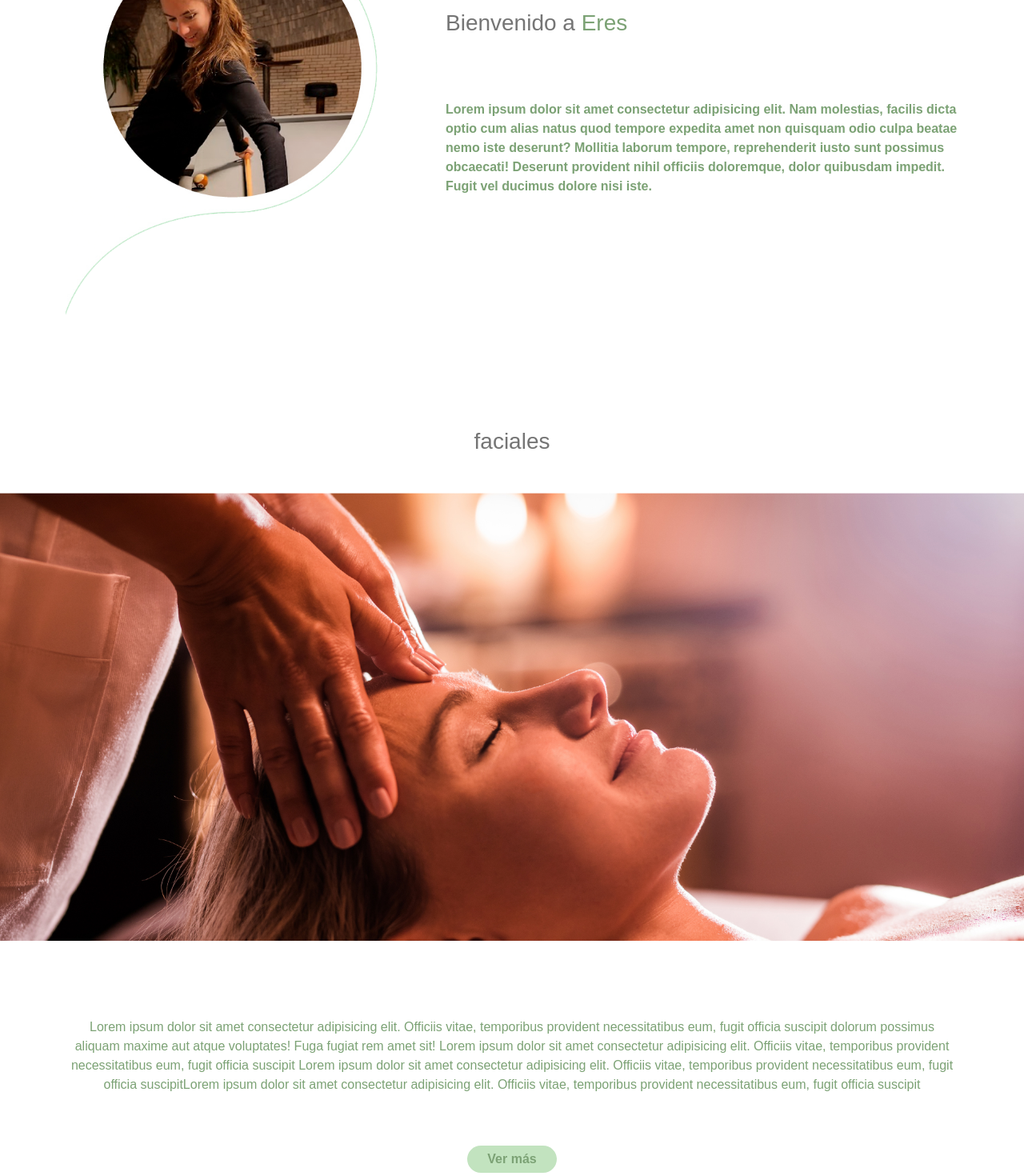
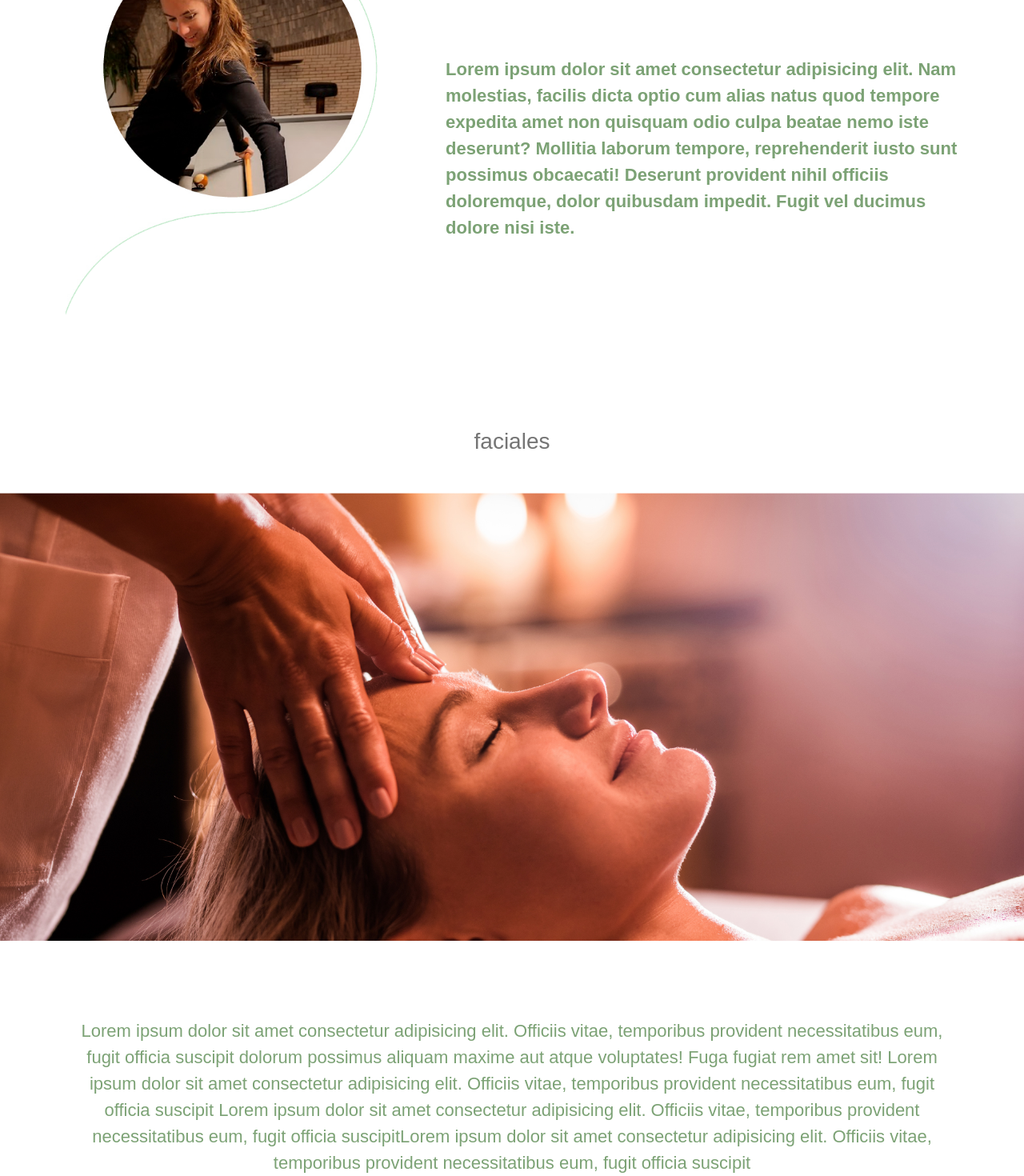
Before and after one commit to Kimiolivero666/Eres, a Next.js app: page / in a window 1280 px wide. Shown: the part 840-2310 px from the top of the page at 80% size. Built offline with nearby package versions, Linux system fonts and the light colour scheme; a web font is replaced by a local one.

Commit message:
commit de prueba para vercel

```diff
--- a/src/app/page.module.css
+++ b/src/app/page.module.css
@@ -28,4 +28,5 @@
     color: var(--verde);
     font-family: "Zen Kaku Gothic Antique", sans-serif;
     margin-top: 5rem;
+    font-size: 22px;
 }
--- a/src/components/MenuNavbar.module.css
+++ b/src/components/MenuNavbar.module.css
@@ -44,7 +44,6 @@
 }
 
 .linkMenu:hover {
-  border-top: solid var(--blanco) 2px;
   border-bottom: solid var(--blanco) 2px;
 }
 
@@ -105,7 +104,7 @@
   }
 
   .linkMenu:hover {
-    border-top: solid var(--verde) 2px;
+
     border-bottom: solid var(--verde) 2px;
   }
 
--- a/src/components/boton.module.css
+++ b/src/components/boton.module.css
@@ -14,6 +14,7 @@
     font-weight: 700;
     padding-left: 20px;
     padding-right: 20px;
+    font-size: 22px;
   }
 
 
--- a/src/components/tratamiento.module.css
+++ b/src/components/tratamiento.module.css
@@ -20,7 +20,8 @@
     margin-bottom: 4rem;
     font-family: "Zen Kaku Gothic Antique", sans-serif;
     color: var(--verde);
-    font-weight: 300;
+    font-weight: 400;
+    font-size: 22px;
 }
 
 .boton{
```
